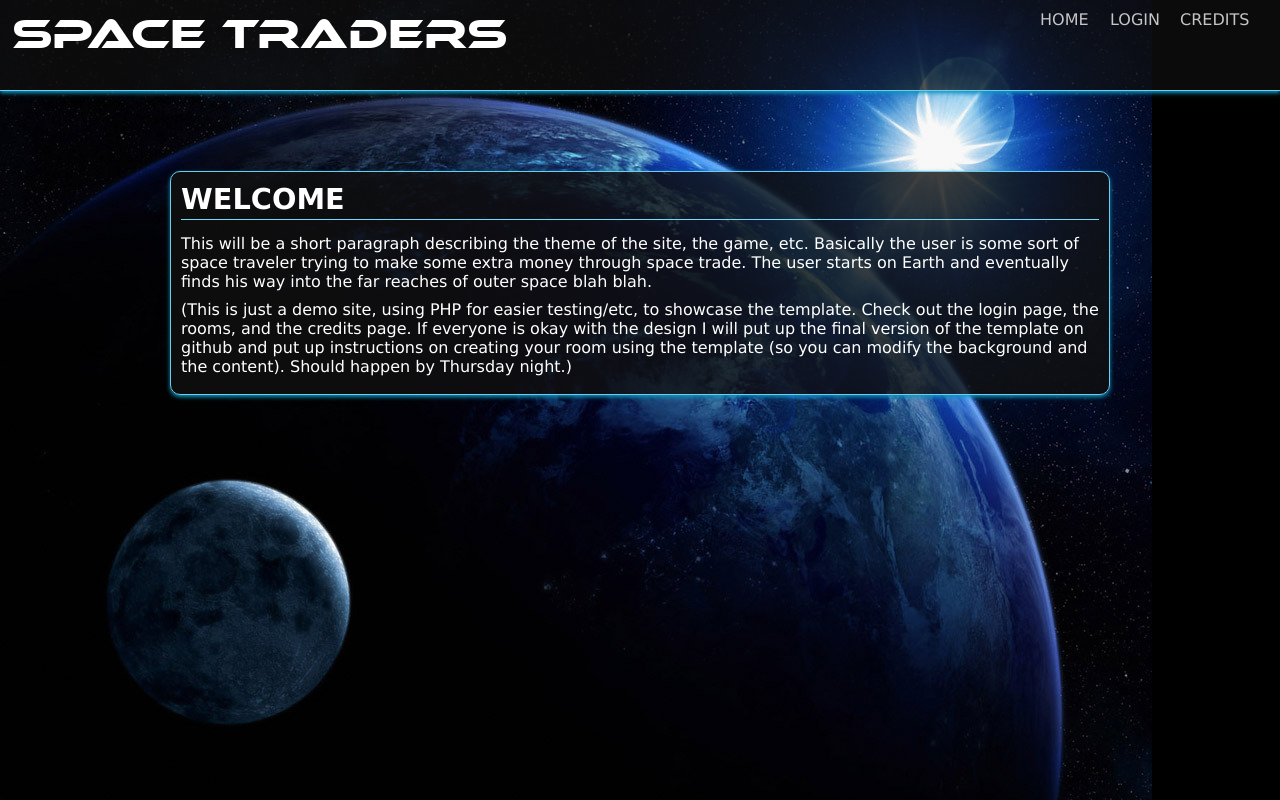
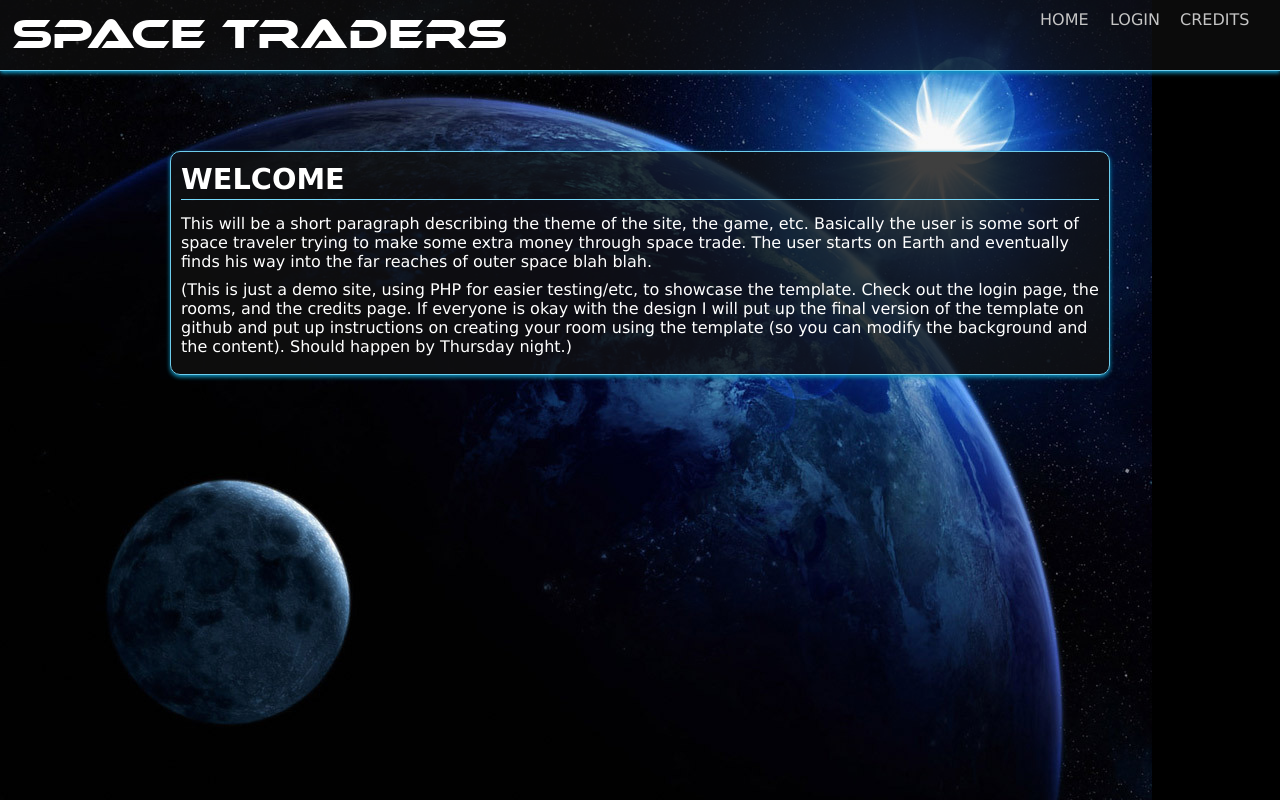
Before and after one commit to dellsystem/comp206, a PHP site: page /?mode=1 in a window 1280 px wide. Run offline with PHP 8.4, Linux system fonts and the light colour scheme.

Commit message:
Made the header a little less tall and made the border colour consistent across browsers

```diff
--- a/includes/style.css
+++ b/includes/style.css
@@ -125,11 +125,11 @@ label {
  * --------------------------- */
 #header {
     padding: 10px;
-    height: 70px;
+    height: 50px;
     margin-bottom: 70px;
     background: rgb(17, 17, 17); /* Fallback - opaque */
     background: rgba(17, 17, 17, 0.7);
-    border-bottom: 1px solid #FFF;
+    border-bottom: 1px solid #76d9fa;
 }
 
 #header h1 {
@@ -181,15 +181,15 @@ label {
 
 /* IE7 fix for wrap */
 .ie7 #wrap {
-    display:table;
-    height:100%;
+    display: table;
+    height: 100%;
 }
 
 #content {
     width: 960px; /*960 aw yeah*/
     margin: 0 auto;
     overflow: auto;
-    padding-bottom: 200px; /* must be same height as the footer */
+    padding-bottom: 160px; /* must be same height as the footer */
 }
 
 #page {
```
Lines whose indentation alone changed are shown as unchanged.
